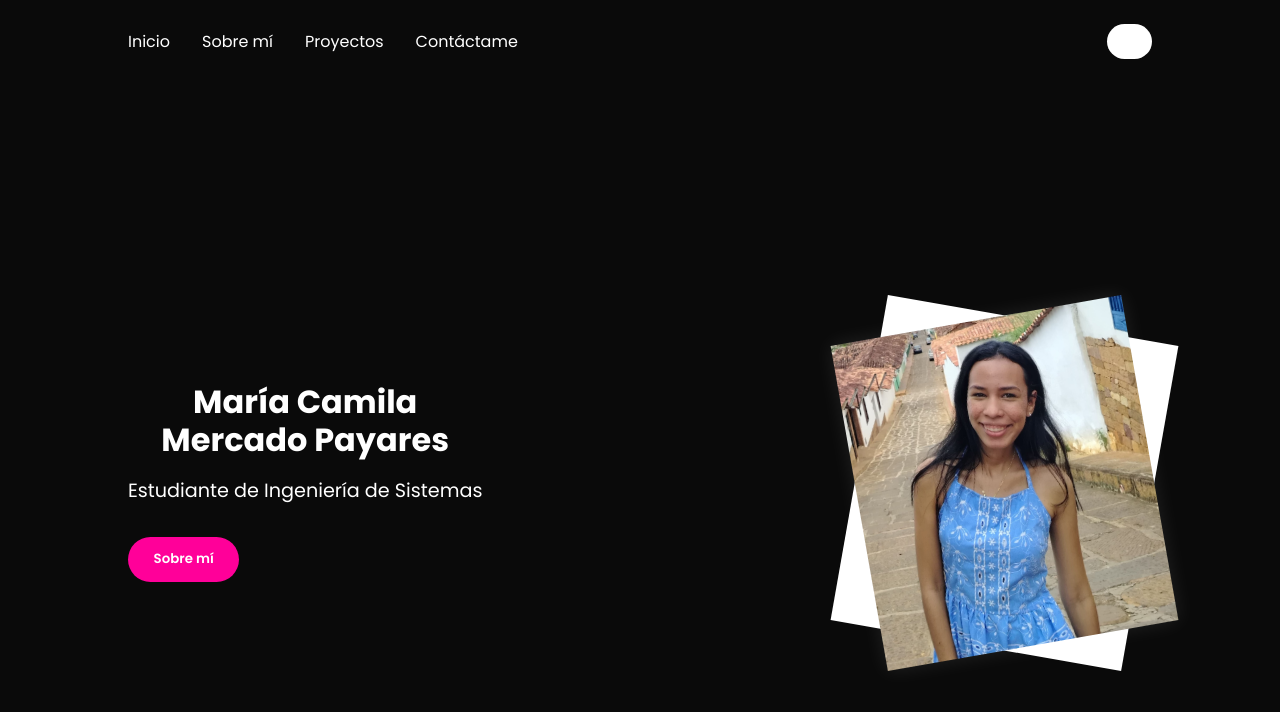
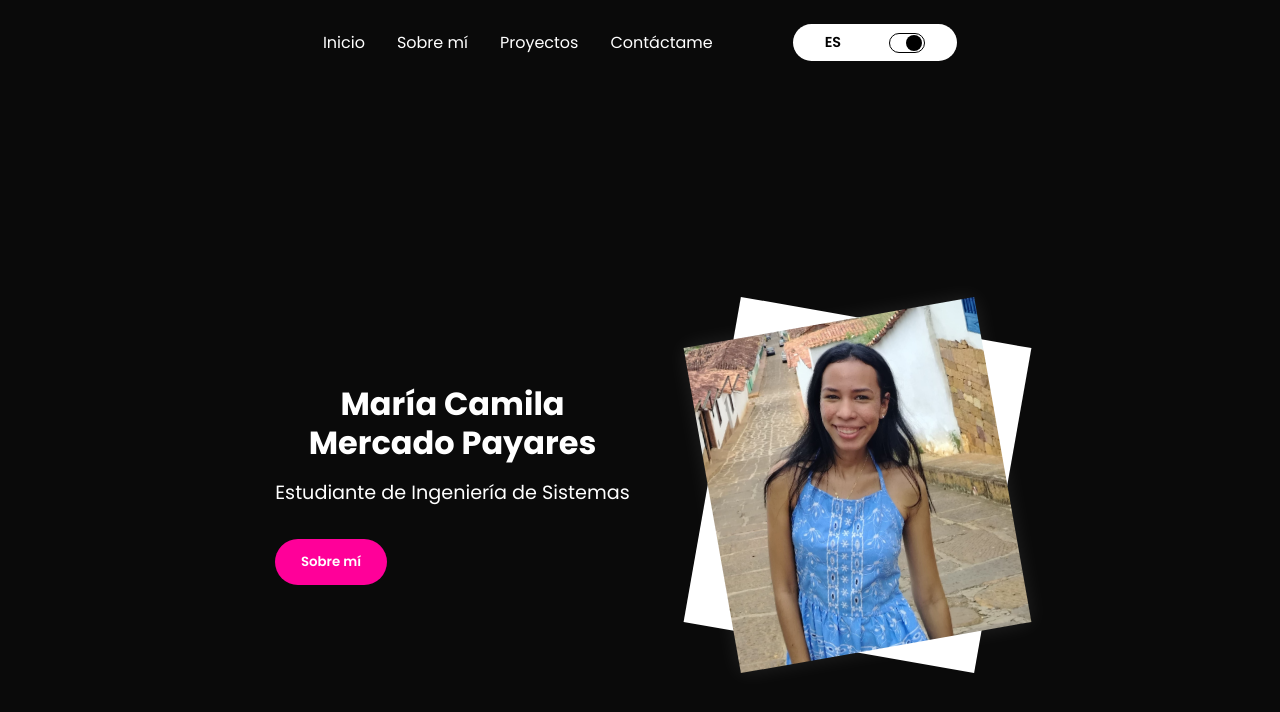
Before and after one commit to mcamilamp/my-portfolio, a React (Vite) app: page / in a window 1280 px wide. Shown: the top 712 px of the page. Built offline with nearby package versions, Linux system fonts and the light colour scheme.

Commit message:
Refactor NavBar and Home styles; update layout and toggle switch functionality

```diff
--- a/src/assets/styles/Home.css
+++ b/src/assets/styles/Home.css
@@ -1,6 +1,7 @@
 .home {
   display: flex;
-  justify-content: space-between;
+  justify-content: center;
+  gap: 5rem;
   align-items: center;
   padding: 4rem 10%;
   min-height: 100vh;
--- a/src/assets/styles/NavBar.css
+++ b/src/assets/styles/NavBar.css
@@ -1,7 +1,8 @@
 .navBar {
   display: flex;
-  justify-content: space-between;
+  justify-content: center;
   align-items: center;
+  gap: 5rem;
   padding: 1.5rem 10%;
   position: sticky;
   top: 0;
@@ -25,10 +26,41 @@
 .toggle-container {
   display: flex;
   align-items: center;
-  gap: 0.5rem;
+  gap: 3rem;
   background-color: white;
-  padding: 0.3rem 0.6rem;
+  padding: 0.5rem 2rem;
   border-radius: 30px;
   cursor: pointer;
   user-select: none;
 }
+
+.label {
+  font-size: 0.9rem;
+  font-weight: 600;
+  color: black;
+}
+
+.switch {
+  width: 36px;
+  height: 20px;
+  background-color: transparent;
+  border: 1.5px solid black;
+  border-radius: 20px;
+  display: flex;
+  align-items: center;
+  justify-content: flex-start;
+  padding: 2px;
+  transition: all 0.3s ease;
+}
+
+.switch .circle {
+  width: 16px;
+  height: 16px;
+  background-color: black;
+  border-radius: 50%;
+  transition: transform 0.3s ease;
+}
+
+.switch.active {
+  justify-content: flex-end;
+}
--- a/src/components/NavBar.jsx
+++ b/src/components/NavBar.jsx
@@ -21,7 +21,7 @@ function NavBar() {
       </div>
       <div className="toggle-container">
         <span className="label">ES</span>
-        <div className="{`switch ${darkMode ? '' : 'active'}`}">
+        <div className={`switch ${darkMode ? "" : "active"}`}>
           <div className="circle" />
         </div>
       </div>
```
